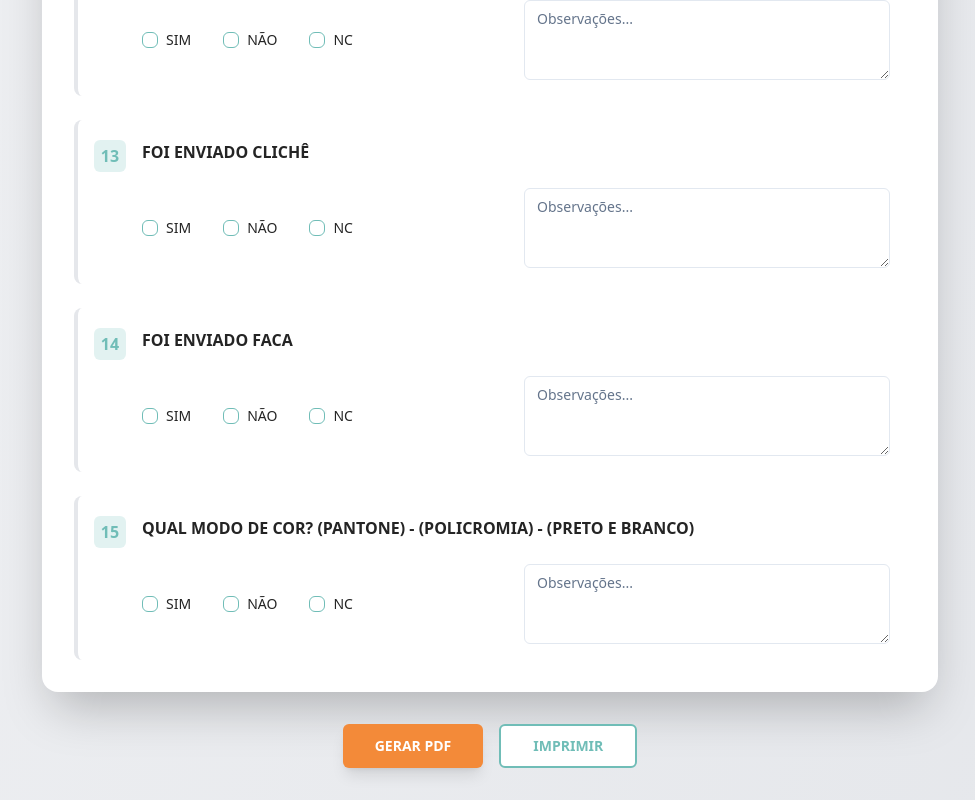
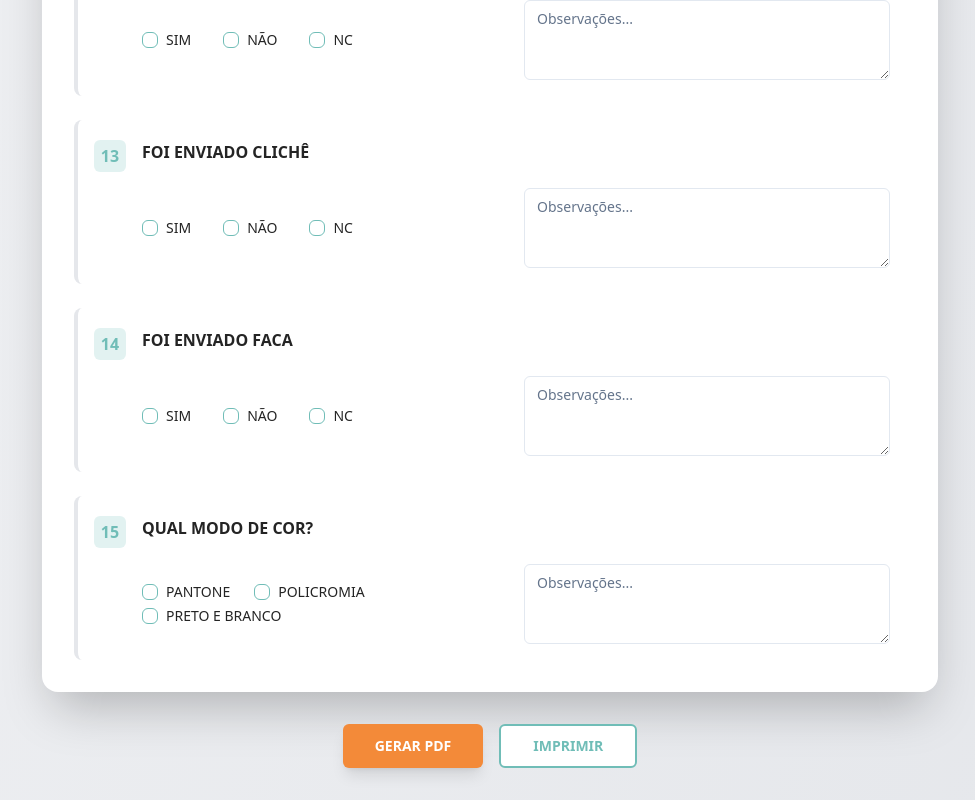
Before and after one commit to graficaprimacor-ux/conferencia, a React (Vite) app: page /checklist in a window 1280 px wide. Shown: the part 2938-3738 px from the top of the page, without its empty margins (150-1125 px from the left). Built offline with nearby package versions, Linux system fonts and the light colour scheme.

Commit message:
[dyad] Personalizado o item 15 do checklist com opções de modo de cor - wrote 1 file(s)

```diff
--- a/src/pages/PrepressChecklist.tsx
+++ b/src/pages/PrepressChecklist.tsx
@@ -23,7 +23,7 @@ const checklistItems = [
     "FEZ APONTAMENTO NO SISTEMA",
     "FOI ENVIADO CLICHÊ",
     "FOI ENVIADO FACA",
-    "QUAL MODO DE COR? (PANTONE) - (POLICROMIA) - (PRETO E BRANCO)"
+    "QUAL MODO DE COR?"
 ];
 
 const initialChecklistState = checklistItems.reduce((acc, item) => {
@@ -132,12 +132,18 @@ const PrepressChecklist = () => {
                             <div className="space-y-6">
                                 {checklistItems.map((item, index) => {
                                     const option = checklistData[item].option;
-                                    const itemClasses = {
+                                    let itemClasses;
+
+                                    if (index === 14) { // Special case for the color mode question
+                                        itemClasses = option ? 'bg-primary/10 border-primary shadow-md' : 'bg-white border-gray-200';
+                                    } else {
+                                        itemClasses = {
                                             'SIM': 'bg-primary/10 border-primary shadow-md',
                                             'NÃO': 'bg-destructive/10 border-destructive shadow-md',
                                             'NC': 'bg-accent/10 border-accent shadow-md',
                                             '': 'bg-white border-gray-200'
                                         }[option] || 'bg-white border-gray-200';
+                                    }
 
                                     return (
                                         <div key={index} className={`p-4 border-l-4 rounded-lg break-inside-avoid transition-all duration-300 hover:shadow-lg hover:scale-[1.01] ${itemClasses}`}>
@@ -148,6 +154,26 @@ const PrepressChecklist = () => {
                                                 <p className="font-semibold text-foreground flex-grow text-base pt-1">{item}</p>
                                             </div>
                                             <div className="grid grid-cols-1 md:grid-cols-2 gap-4 items-center pl-12">
+                                                {index === 14 ? (
+                                                    <RadioGroup
+                                                        value={option}
+                                                        onValueChange={(value) => handleChecklistChange(item, 'option', value)}
+                                                        className="flex flex-wrap items-center gap-x-6 gap-y-2"
+                                                    >
+                                                        <div className="flex items-center space-x-2">
+                                                            <RadioGroupItem value="PANTONE" id={`${index}-pantone`} />
+                                                            <Label htmlFor={`${index}-pantone`}>PANTONE</Label>
+                                                        </div>
+                                                        <div className="flex items-center space-x-2">
+                                                            <RadioGroupItem value="POLICROMIA" id={`${index}-policromia`} />
+                                                            <Label htmlFor={`${index}-policromia`}>POLICROMIA</Label>
+                                                        </div>
+                                                        <div className="flex items-center space-x-2">
+                                                            <RadioGroupItem value="PRETO E BRANCO" id={`${index}-pb`} />
+                                                            <Label htmlFor={`${index}-pb`}>PRETO E BRANCO</Label>
+                                                        </div>
+                                                    </RadioGroup>
+                                                ) : (
                                                     <RadioGroup
                                                         value={option}
                                                         onValueChange={(value) => handleChecklistChange(item, 'option', value)}
@@ -166,6 +192,7 @@ const PrepressChecklist = () => {
                                                             <Label htmlFor={`${index}-nc`}>NC</Label>
                                                         </div>
                                                     </RadioGroup>
+                                                )}
                                                 <div>
                                                     <Label htmlFor={`${index}-obs`} className="sr-only">Observações</Label>
                                                     <Textarea
```
Lines whose indentation alone changed are shown as unchanged.
